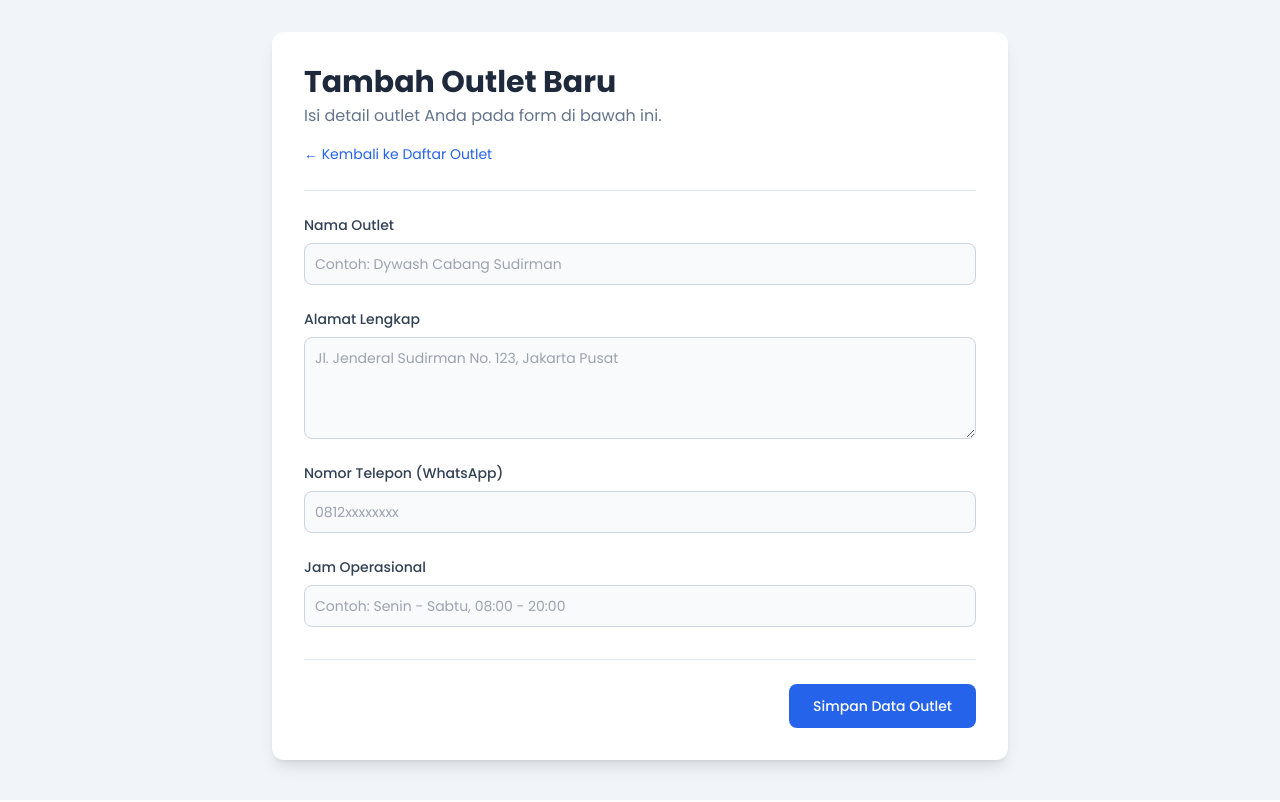
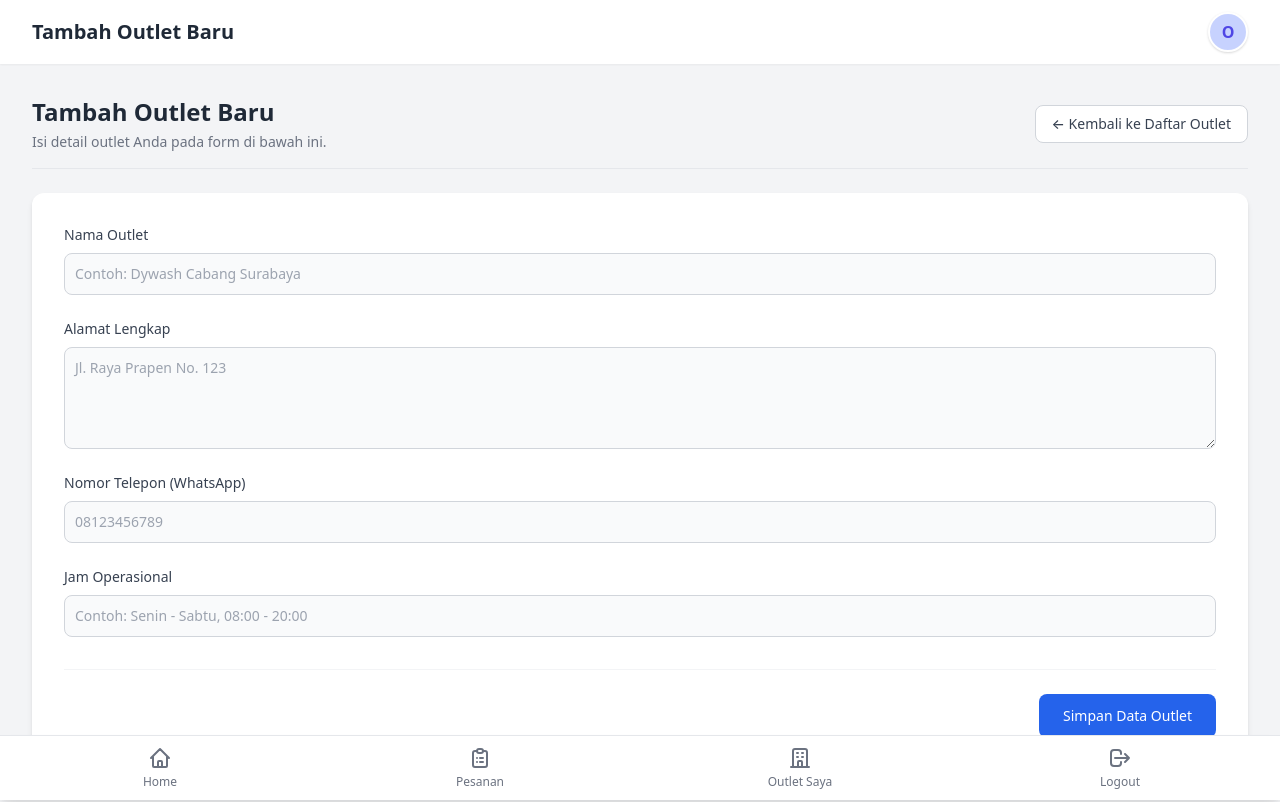
Before and after one commit to renaldoaluska/pppl-dywash, a CodeIgniter 4 app: the page made by app/Views/outlet/my_outlets/form.php in a window 1280 px wide. Before the commit the page ends 780 px from the top, so only its background shows below. Run offline with PHP 8.4 and a stand-in for CodeIgniter, Linux system fonts and the light colour scheme; the template is opened without the code that fills it, so the values that code supplies are empty; some libraries are stand-ins or nearby versions.

Commit message:
feat: edit outlet view

```diff
--- a/app/Config/Routes.php
+++ b/app/Config/Routes.php
@@ -45,6 +45,7 @@ $routes->get('/customer/profil', 'CustomerController::cekProfil');
 $routes->get('/outlet/my-outlets', 'OutletController::listMyOutlets');
 $routes->get('/outlet/create', 'OutletController::createOutletForm');
 $routes->get('/outlet/edit/(:num)', 'OutletController::editOutletForm/$1');
+$routes->get('/outlet/(:num)/reviews', 'OutletController::listReviewsForOutlet/$1');
 $routes->post('/outlet/store-update', 'OutletController::storeOrUpdateOutlet');
 
 // Rute lainnya tetap sama
--- a/app/Views/outlet/my_outlets/form.php
+++ b/app/Views/outlet/my_outlets/form.php
@@ -1,30 +1,36 @@
-<!DOCTYPE html>
-<html lang="id">
-<head>
-    <meta charset="UTF-8">
-    <meta name="viewport" content="width=device-width, initial-scale=1.0">
-    <title><?= $outlet ? 'Edit' : 'Tambah' ?> Outlet - Dywash</title>
-    <script src="https://cdn.tailwindcss.com"></script>
-    <link rel="preconnect" href="https://fonts.googleapis.com">
-    <link rel="preconnect" href="https://fonts.gstatic.com" crossorigin>
-    <link href="https://fonts.googleapis.com/css2?family=Poppins:wght@400;500;600;700&display=swap" rel="stylesheet">
-    <style>
-        body { font-family: 'Poppins', sans-serif; }
-    </style>
-</head>
-<body class="bg-slate-100">
+<?= $this->extend('outlet/layout') // Menggunakan layout utama untuk outlet ?>
 
-    <div class="container max-w-3xl mx-auto my-8 px-4">
+<?= $this->section('title') // Mengisi bagian 'title' di layout ?>
+<?= $outlet ? 'Edit Outlet' : 'Tambah Outlet Baru' ?>
+<?= $this->endSection() ?>
 
-        <div class="bg-white rounded-xl shadow-lg p-6 md:p-8">
+<?= $this->section('content') // Memulai bagian konten utama ?>
 
-            <header class="mb-6">
-                <h1 class="text-3xl font-bold text-slate-800"><?= $outlet ? 'Edit Outlet' : 'Tambah Outlet Baru' ?></h1>
-                <p class="mt-1 text-slate-500">Isi detail outlet Anda pada form di bawah ini.</p>
-                <a href="/outlet/my-outlets" class="text-sm text-blue-600 hover:underline mt-4 inline-block">&larr; Kembali ke Daftar Outlet</a>
-            </header>
+<div class="flex flex-col sm:flex-row items-start sm:items-center justify-between pb-4 mb-6 border-b border-gray-200">
+    <div>
+        <h3 class="text-2xl font-bold text-gray-800">
+            <?= $outlet ? 'Edit Outlet' : 'Tambah Outlet Baru' ?>
+        </h3>
+        <p class="text-sm text-gray-500 mt-1">Isi detail outlet Anda pada form di bawah ini.</p>
+    </div>
+    <a href="/outlet/my-outlets" class="w-full sm:w-auto mt-4 sm:mt-0 px-4 py-2 text-sm text-center font-medium text-gray-700 bg-white border border-gray-300 rounded-lg hover:bg-gray-100 transition-all duration-200">
+        &larr; Kembali ke Daftar Outlet
+    </a>
+</div>
 
-            <hr class="my-6 border-t border-slate-200">
+<?php if (session()->getFlashdata('errors')): ?>
+    <div class="bg-red-100 border-l-4 border-red-500 text-red-700 p-4 mb-6 rounded-lg shadow" role="alert">
+        <p class="font-bold">Terdapat Kesalahan</p>
+        <ul>
+        <?php foreach (session()->getFlashdata('errors') as $error): ?>
+            <li class="ml-4 list-disc"><?= esc($error) ?></li>
+        <?php endforeach; ?>
+        </ul>
+    </div>
+<?php endif; ?>
+
+
+<div class="bg-white p-6 sm:p-8 rounded-xl shadow-md">
 
     <form action="/outlet/store-update" method="post">
         <?= csrf_field() ?>
@@ -32,34 +38,32 @@
 
         <div class="space-y-6">
             <div>
-                        <label for="name" class="block mb-2 text-sm font-medium text-slate-700">Nama Outlet</label>
-                        <input type="text" id="name" name="name" value="<?= esc($outlet['name'] ?? '') ?>" class="bg-slate-50 border border-slate-300 text-slate-900 text-sm rounded-lg focus:ring-blue-500 focus:border-blue-500 block w-full p-2.5" placeholder="Contoh: Dywash Cabang Sudirman" required>
+                <label for="name" class="block mb-2 text-sm font-medium text-gray-700">Nama Outlet</label>
+                <input type="text" id="name" name="name" value="<?= old('name', $outlet['name'] ?? '') ?>" class="bg-gray-50 border border-gray-300 text-gray-900 text-sm rounded-lg focus:ring-blue-500 focus:border-blue-500 block w-full p-2.5" placeholder="Contoh: Dywash Cabang Surabaya" required>
             </div>
 
             <div>
-                        <label for="address" class="block mb-2 text-sm font-medium text-slate-700">Alamat Lengkap</label>
-                        <textarea id="address" name="address" rows="4" class="bg-slate-50 border border-slate-300 text-slate-900 text-sm rounded-lg focus:ring-blue-500 focus:border-blue-500 block w-full p-2.5" placeholder="Jl. Jenderal Sudirman No. 123, Jakarta Pusat" required><?= esc($outlet['address'] ?? '') ?></textarea>
+                <label for="address" class="block mb-2 text-sm font-medium text-gray-700">Alamat Lengkap</label>
+                <textarea id="address" name="address" rows="4" class="bg-gray-50 border border-gray-300 text-gray-900 text-sm rounded-lg focus:ring-blue-500 focus:border-blue-500 block w-full p-2.5" placeholder="Jl. Raya Prapen No. 123" required><?= old('address', $outlet['address'] ?? '') ?></textarea>
             </div>
 
             <div>
-                        <label for="contact_phone" class="block mb-2 text-sm font-medium text-slate-700">Nomor Telepon (WhatsApp)</label>
-                        <input type="tel" id="contact_phone" name="contact_phone" value="<?= esc($outlet['contact_phone'] ?? '') ?>" class="bg-slate-50 border border-slate-300 text-slate-900 text-sm rounded-lg focus:ring-blue-500 focus:border-blue-500 block w-full p-2.5" placeholder="0812xxxxxxxx" required>
+                <label for="contact_phone" class="block mb-2 text-sm font-medium text-gray-700">Nomor Telepon (WhatsApp)</label>
+                <input type="tel" id="contact_phone" name="contact_phone" value="<?= old('contact_phone', $outlet['contact_phone'] ?? '') ?>" class="bg-gray-50 border border-gray-300 text-gray-900 text-sm rounded-lg focus:ring-blue-500 focus:border-blue-500 block w-full p-2.5" placeholder="08123456789" required>
             </div>
 
             <div>
-                        <label for="operating_hours" class="block mb-2 text-sm font-medium text-slate-700">Jam Operasional</label>
-                        <input type="text" id="operating_hours" name="operating_hours" value="<?= esc($outlet['operating_hours'] ?? '') ?>" class="bg-slate-50 border border-slate-300 text-slate-900 text-sm rounded-lg focus:ring-blue-500 focus:border-blue-500 block w-full p-2.5" placeholder="Contoh: Senin - Sabtu, 08:00 - 20:00">
+                <label for="operating_hours" class="block mb-2 text-sm font-medium text-gray-700">Jam Operasional</label>
+                <input type="text" id="operating_hours" name="operating_hours" value="<?= old('operating_hours', $outlet['operating_hours'] ?? '') ?>" class="bg-gray-50 border border-gray-300 text-gray-900 text-sm rounded-lg focus:ring-blue-500 focus:border-blue-500 block w-full p-2.5" placeholder="Contoh: Senin - Sabtu, 08:00 - 20:00">
             </div>
         </div>
 
-                <div class="mt-8 pt-6 border-t border-slate-200 text-right">
+        <div class="mt-8 pt-6 border-t border-gray-100 flex justify-end">
             <button type="submit" class="text-white bg-blue-600 hover:bg-blue-700 focus:ring-4 focus:outline-none focus:ring-blue-300 font-medium rounded-lg text-sm w-full sm:w-auto px-6 py-3 text-center transition-colors duration-200">
                 Simpan Data Outlet
             </button>
         </div>
     </form>
 </div>
-    </div>
 
-</body>
-</html>
+<?= $this->endSection() // Mengakhiri bagian konten utama ?>
--- a/app/Views/outlet/my_outlets/index.php
+++ b/app/Views/outlet/my_outlets/index.php
@@ -12,7 +12,7 @@ Outlet Saya
         <h3 class="text-lg font-semibold text-gray-700">Kelola Outlet Anda</h3>
         <p class="text-sm text-gray-500 mt-1">Tambah, edit, dan lihat ulasan untuk setiap outlet.</p>
     </div>
-    <a href="/outlet/my-outlets/create" class="w-full sm:w-auto mt-4 sm:mt-0 px-4 py-2 text-sm text-center font-medium text-white bg-blue-600 border border-transparent rounded-lg hover:bg-blue-700 focus:outline-none focus:ring-2 focus:ring-offset-2 focus:ring-blue-500 transition-all duration-200">
+    <a href="/outlet/create" class="w-full sm:w-auto mt-4 sm:mt-0 px-4 py-2 text-sm text-center font-medium text-white bg-blue-600 border border-transparent rounded-lg hover:bg-blue-700 focus:outline-none focus:ring-2 focus:ring-offset-2 focus:ring-blue-500 transition-all duration-200">
         Tambah Outlet Baru
     </a>
 </div>
@@ -58,7 +58,7 @@ Outlet Saya
                 </div>
                 <!-- Bagian Aksi (Tombol) -->
                 <div class="bg-gray-50 px-4 py-3 sm:px-6 flex flex-col sm:flex-row justify-end gap-3 rounded-b-xl">
-                    <a href="#" class="w-full sm:w-auto text-center px-4 py-2 text-sm font-medium text-gray-700 bg-white border border-gray-300 rounded-lg hover:bg-gray-100">
+                    <a href="/outlet/edit/<?= $outlet['outlet_id'] ?>" class="w-full sm:w-auto text-center px-4 py-2 text-sm font-medium text-gray-700 bg-white border border-gray-300 rounded-lg hover:bg-gray-100">
                         Kelola Layanan
                     </a>
                     <!-- Tombol Lihat Ulasan yang mengarah ke halaman ulasan spesifik -->
```
Also changed, not shown: app/Controllers/OutletController.php (+31 -0 lines), app/Views/outlet/list_reviews.php (+23 -32 lines). Lines whose indentation alone changed are shown as unchanged.
